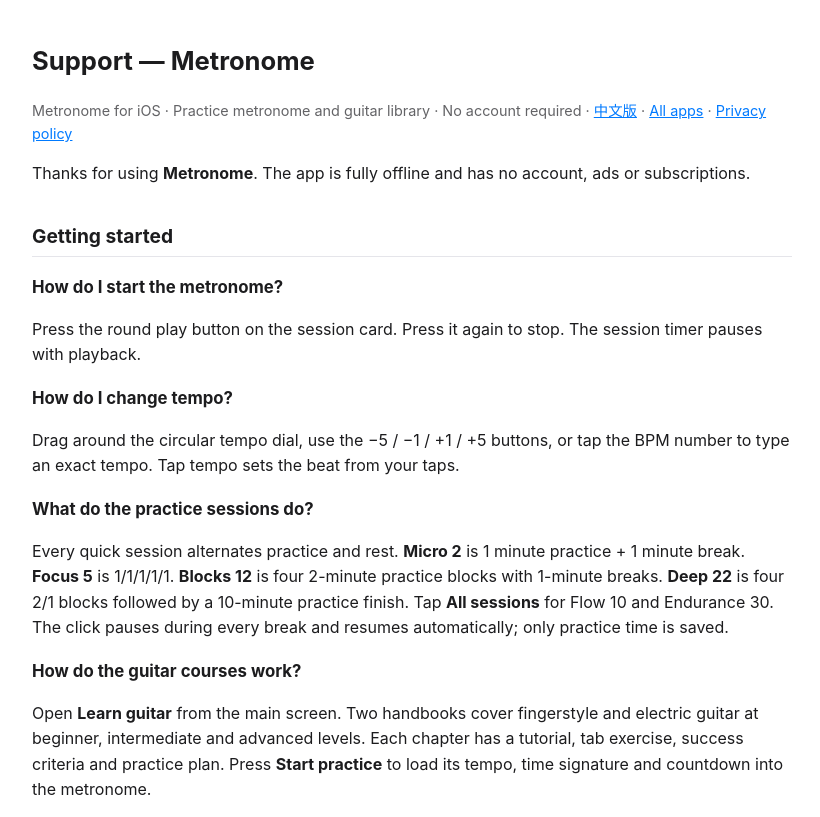
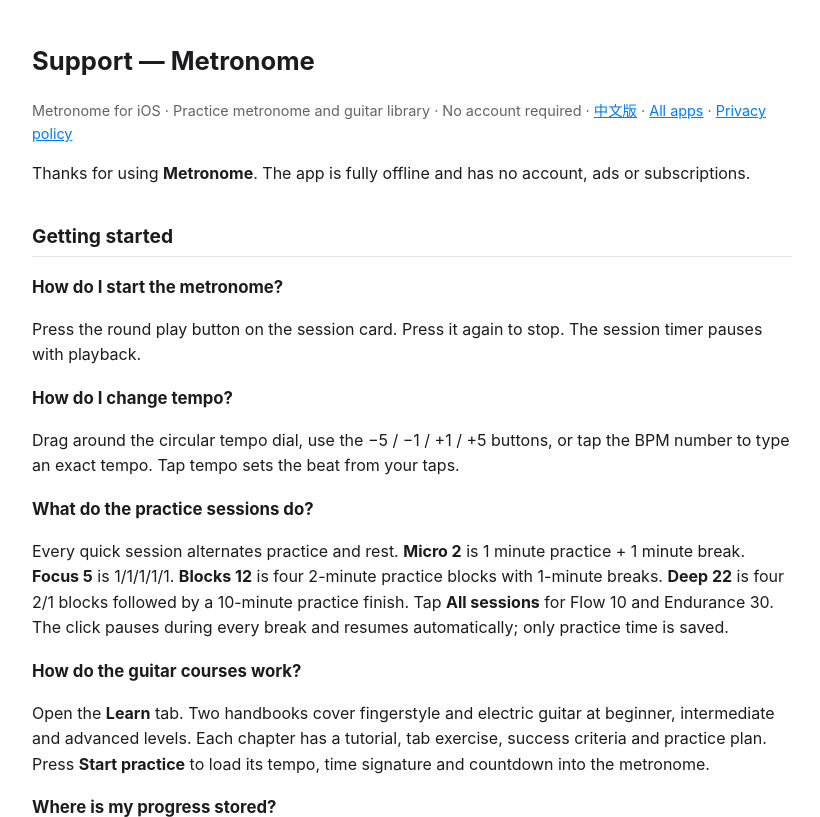
Before and after one commit to nightwolf-chen/product-support, a plain HTML site: page metronome/support.html in a window 1280 px wide. Shown: the top 817 px of the page, without its empty margins (228-1048 px from the left). Drawn offline with Linux system fonts and the light colour scheme.

Commit message:
Mention the Learn tab in Metronome support

```diff
--- a/metronome/support.html
+++ b/metronome/support.html
@@ -41,7 +41,7 @@ Flow 10 and Endurance 30. The click pauses during every break and resumes automa
 only practice time is saved.</p>
 
 <h3>How do the guitar courses work?</h3>
-<p>Open <strong>Learn guitar</strong> from the main screen. Two handbooks cover fingerstyle and
+<p>Open the <strong>Learn</strong> tab. Two handbooks cover fingerstyle and
 electric guitar at beginner, intermediate and advanced levels. Each chapter has a tutorial,
 tab exercise, success criteria and practice plan. Press <strong>Start practice</strong> to
 load its tempo, time signature and countdown into the metronome.</p>
```
Also changed, not shown: metronome/support-zh.html (+1 -1 lines).
